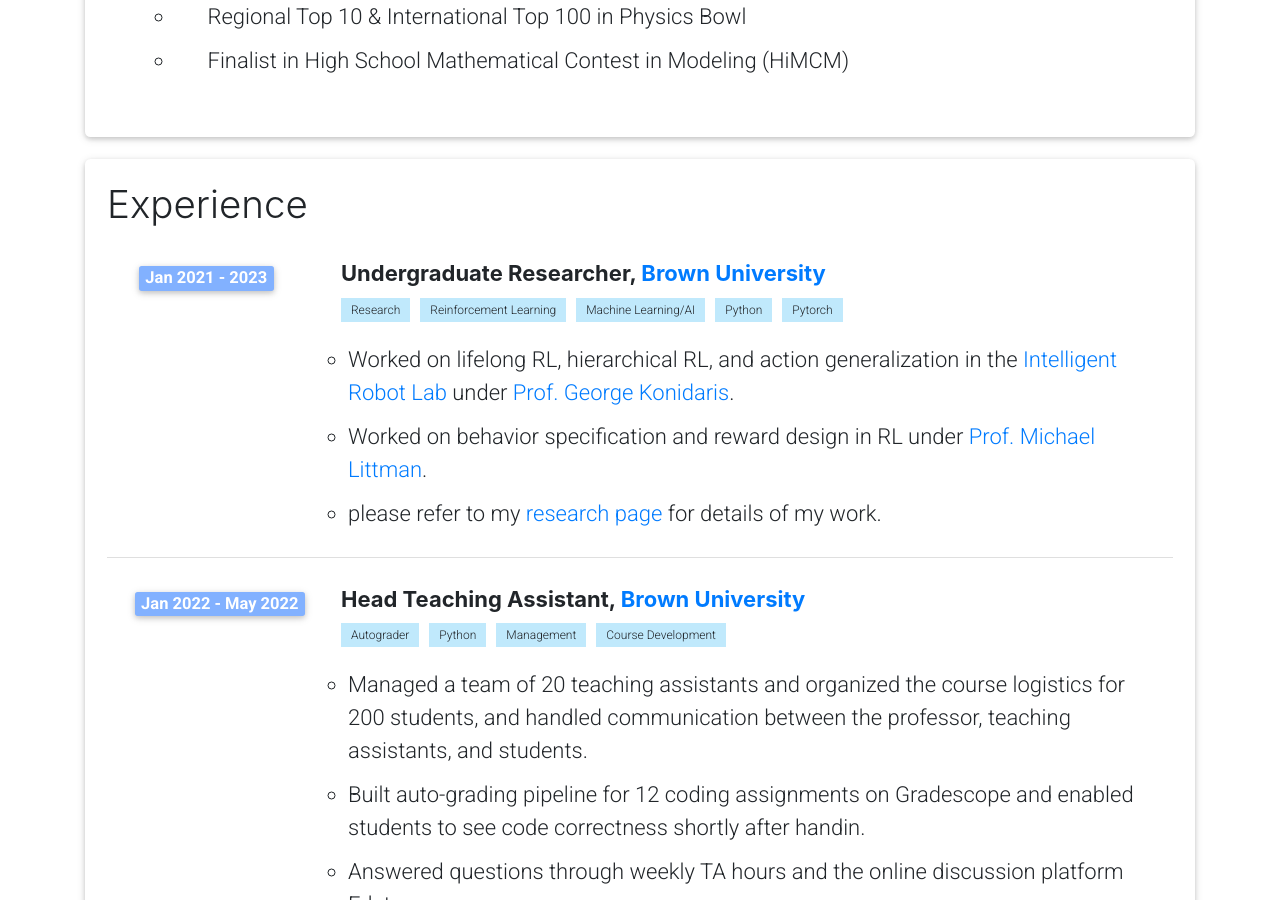
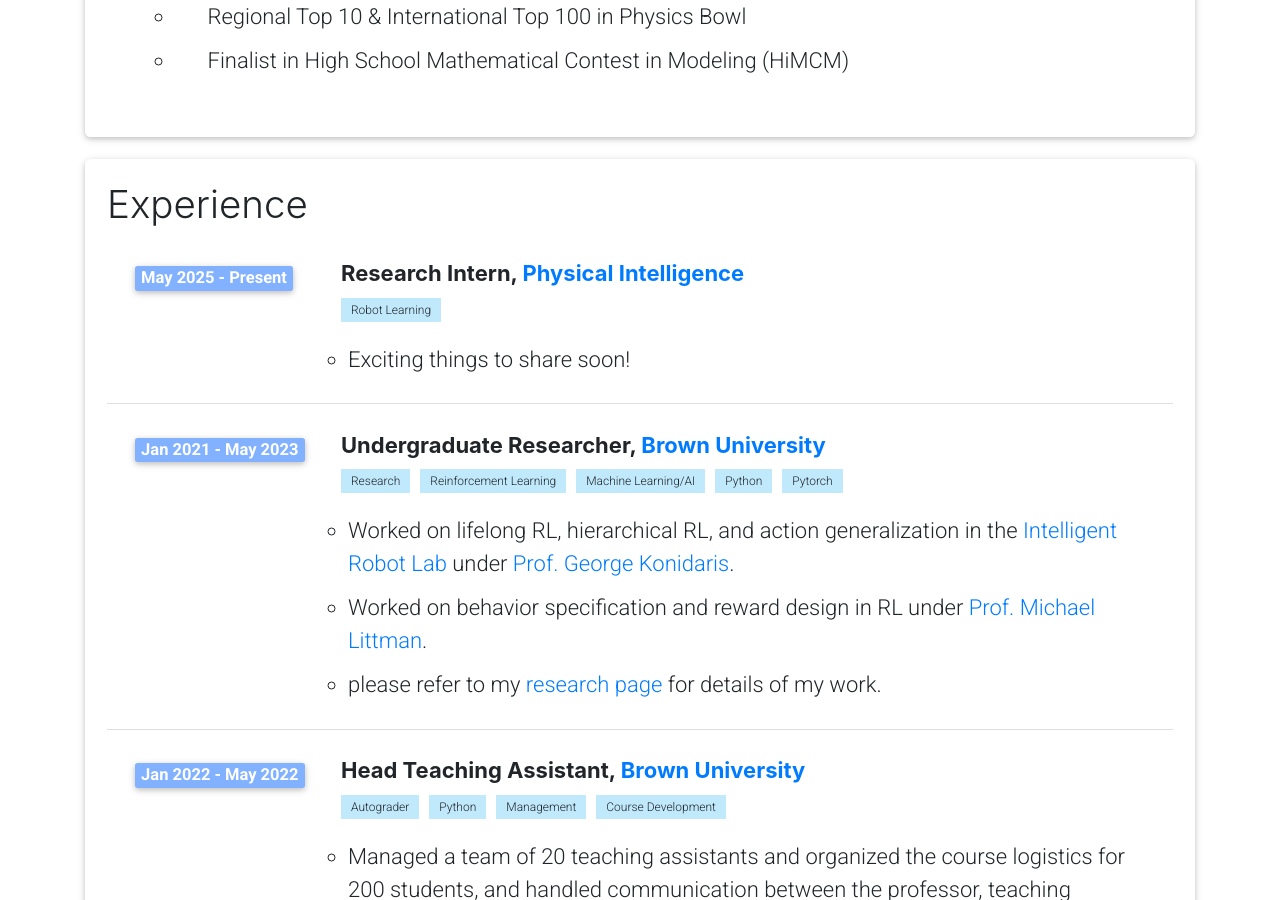
Before and after one commit to zhouzypaul/zhouzypaul.github.io, a Jekyll site: the page built from _pages/experience.html, in a window 1280 px wide and 900 px high, scrolled down 1378 px. Built offline with Jekyll 4.4.1, drawn with Linux system fonts in a browser that asks for light colours; cached includes are drawn as plain includes; a style sheet for code colours, icons or effects is not loaded.

Commit message:
pi update

```diff
--- a/_pages/experience.html
+++ b/_pages/experience.html
@@ -182,7 +182,29 @@ permalink: /experience/
                         <div class="row">
                             <div class="col-xs-2 cl-sm-2 col-md-2 text-center" style="width: 75px;">
                               <span class="badge font-weight-bold btn-light-blue align-middle" style="min-width: 75px;">
-                                Jan 2021 - 2023
+                                May 2025 - Present
+                              </span>
+                            </div>
+                          <div class="col-xs-10 cl-sm-10 col-md-10 mt-2 mt-md-0">
+                            <h6 class="title font-weight-bold ml-1 ml-md-4">Research Intern, <a href="https://pi.website/" target="_blank" rel="noopener noreferrer">Physical Intelligence</a></h6>
+                            <div class="skills ml-1 ml-md-4">
+                              <span class="skill">Robot Learning</span>
+                              <!-- <span class="skill">Reinforcement Learning</span> -->
+                            </div>
+                              <ul class="items">
+                                  <li>
+                                      <span class="item">Exciting things to share soon!</span>
+                                  </li>
+                              </ul>
+                          </div>
+                        </div>
+                      </li>
+
+                      <li class="list-group-item">
+                        <div class="row">
+                            <div class="col-xs-2 cl-sm-2 col-md-2 text-center" style="width: 75px;">
+                              <span class="badge font-weight-bold btn-light-blue align-middle" style="min-width: 75px;">
+                                Jan 2021 - May 2023
                               </span>
                             </div>
                           <div class="col-xs-10 cl-sm-10 col-md-10 mt-2 mt-md-0">
```
Also changed, not shown: index.md (+2 -2 lines).
